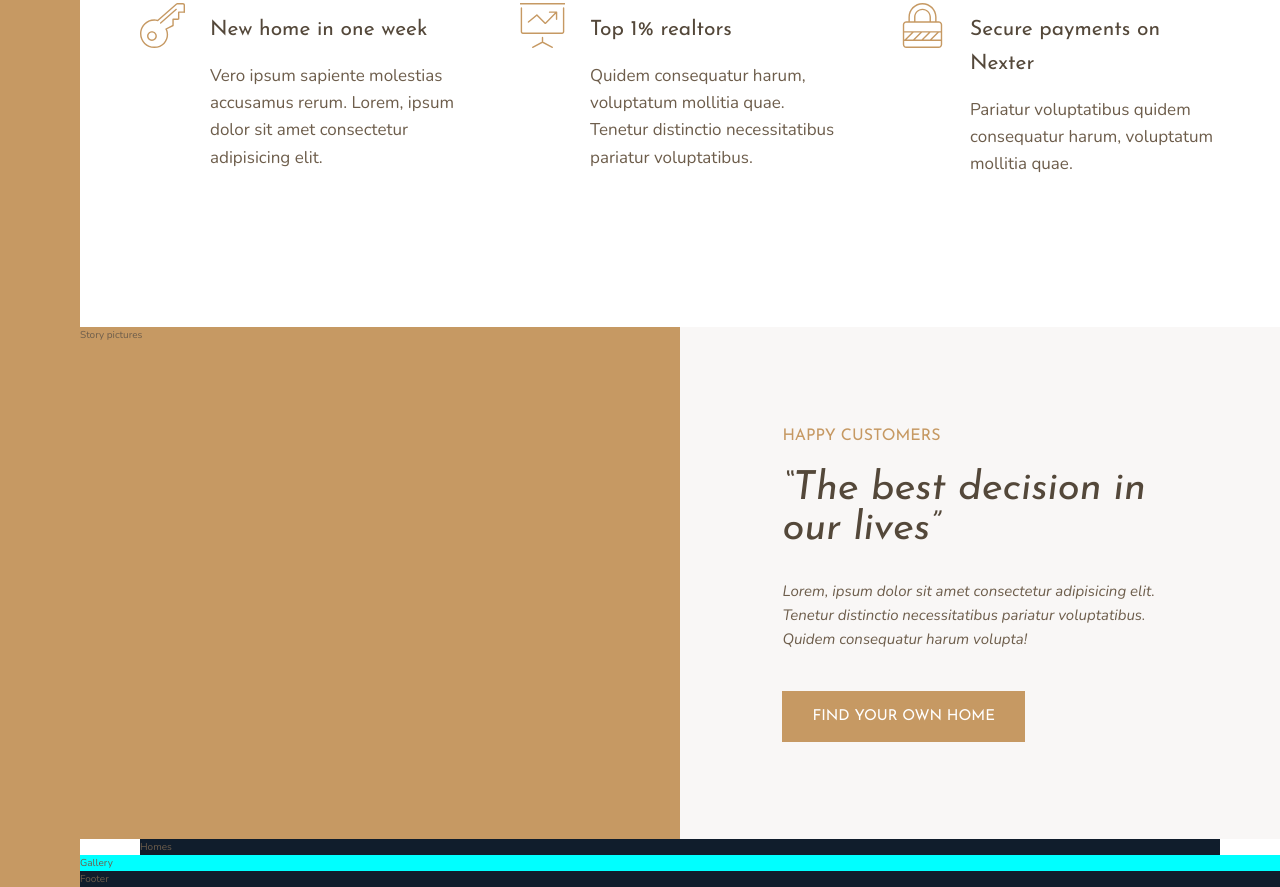
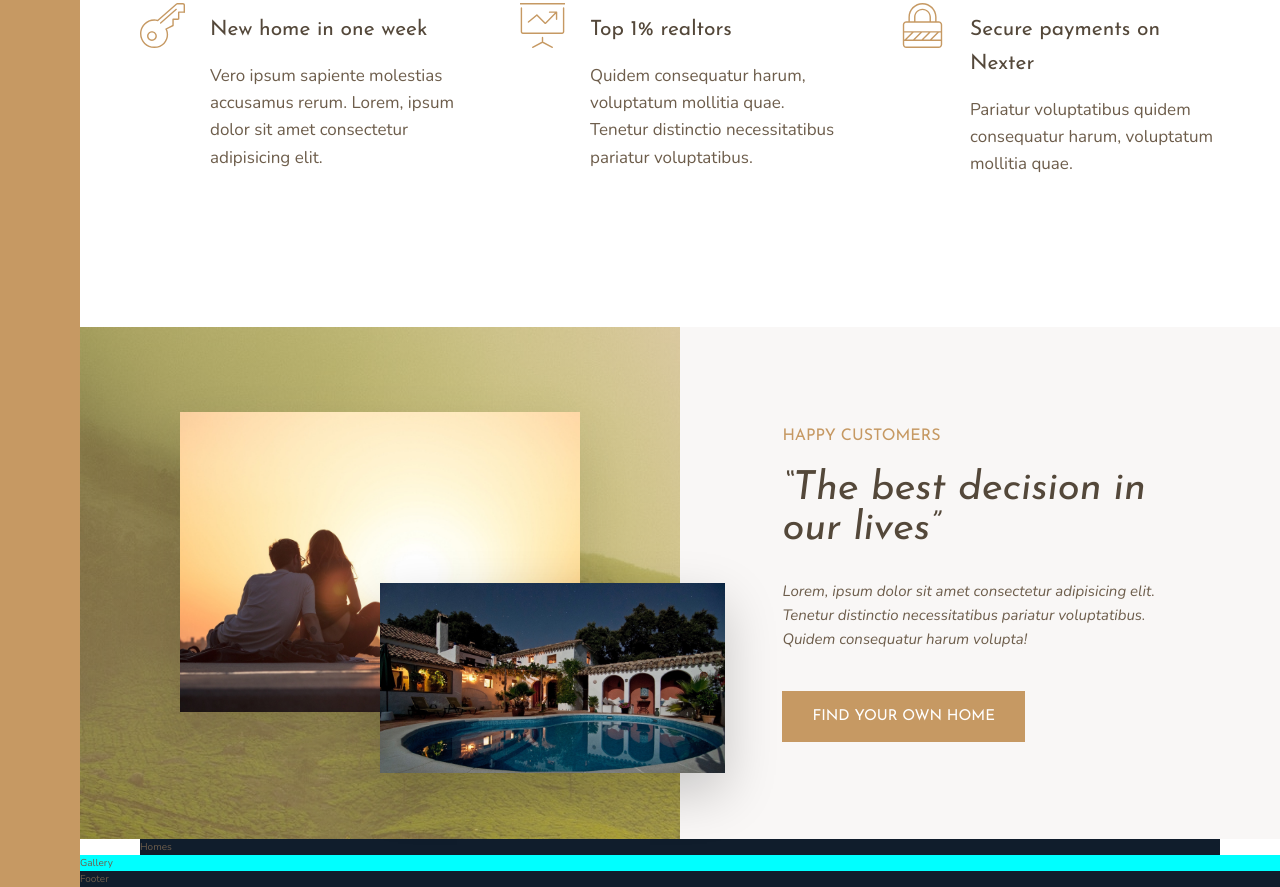
Before and after one commit to KarolinaKotwica/Grid-website-project, a website: page index.html in a window 1280 px wide. Shown: the part 994-1881 px from the top of the page. Drawn offline with nearby package versions, Linux system fonts and the light colour scheme.

Commit message:
Finish story section

```diff
--- a/index.html
+++ b/index.html
@@ -76,7 +76,8 @@
             </div>
         </section>
         <div class="story__pictures">
-            Story pictures
+            <img src="img/story-1.jpeg" alt="Couple with new house" class="story__img--1">
+            <img src="img/story-2.jpeg" alt="New house" class="story__img--2">
         </div>
         <div class="story__content">
             <h3 class="heading-3 mb-sm">Happy customers</h3>
--- a/sass/_story.scss
+++ b/sass/_story.scss
@@ -3,6 +3,27 @@
     &__pictures {
         background-color: $color-primary;
         grid-column: full-start / col-end 4;
+        background-image: linear-gradient(rgba($color-primary, .5), rgba($color-primary, .5)), url(../img/back.jpg);
+
+
+        display: grid;
+        grid-template-columns: repeat(6, 1fr);
+        grid-template-rows: repeat(6, 1fr);
+    }
+
+    &__img--1 {
+        width: 100%;
+        grid-column: 2 / span 4;
+        grid-row: 2 / span 4;
+        box-shadow: 0 2rem 5rem rgba(#000, .1);
+    }
+
+    &__img--2 {
+        width: 115%;
+        grid-row: 4 / 6;
+        grid-column: 4 / 7;
+        z-index: 20;
+        box-shadow: 0 2rem 5rem rgba(#000, .2);
     }
 
     &__content {
```
Also changed, not shown: css/style.css.
